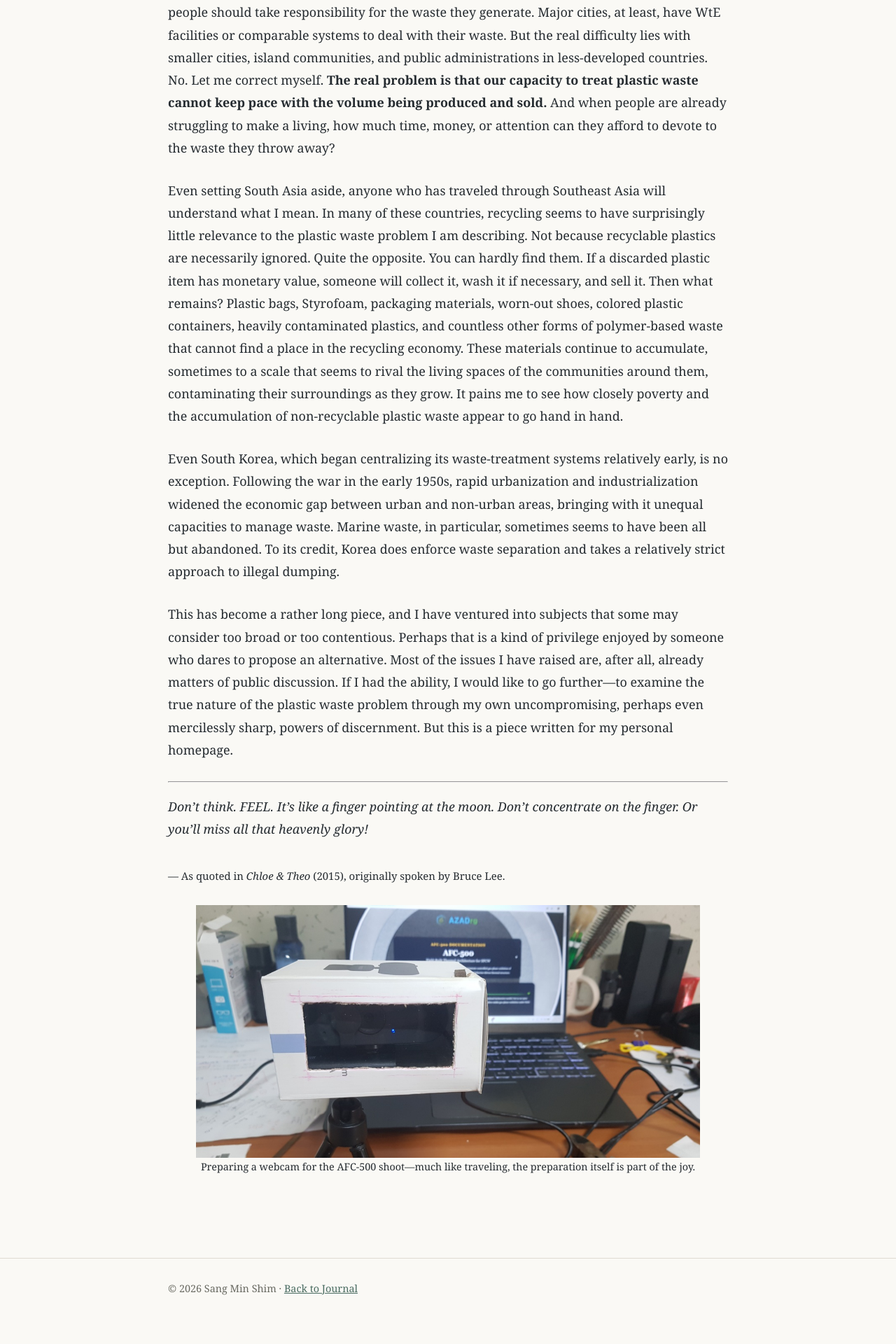
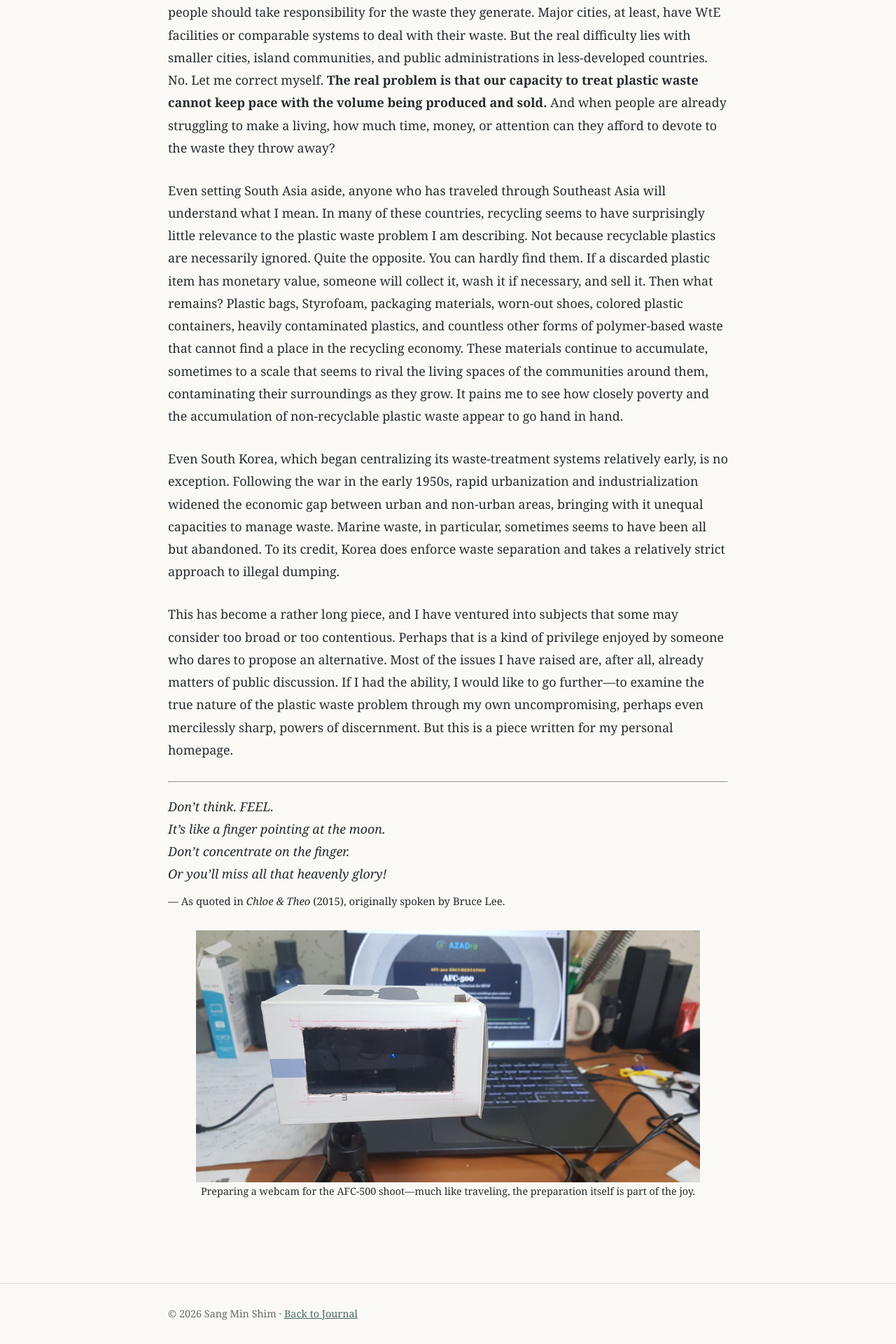
Before and after one commit to ssimsangmin49-creator/personal-home, a Jekyll site: the page built from _posts/2026-10-31-some-thoughts-on-plastic-waste.md, in a window 1280 px wide. Shown: the part 1846-3766 px from the top of the page at 70% size. Built offline with Jekyll 4.4.1, drawn with Linux system fonts in a browser that asks for light colours; before the commit the page ends 3730 px from its top, so only the background shows below that.

```diff
--- a/_posts/2026-10-31-some-thoughts-on-plastic-waste.md
+++ b/_posts/2026-10-31-some-thoughts-on-plastic-waste.md
@@ -26,11 +26,10 @@ This has become a rather long piece, and I have ventured into subjects that some
 
 ---
 
-*Don't think. FEEL.*
-*It's like a finger pointing at the moon.*
-*Don't concentrate on the finger.*
-*Or you'll miss all that heavenly glory!*
-
+*Don't think. FEEL.*<br>
+*It's like a finger pointing at the moon.*<br>
+*Don't concentrate on the finger.*<br>
+*Or you'll miss all that heavenly glory!*<br>
 <sub>— As quoted in *Chloe & Theo* (2015), originally spoken by Bruce Lee.</sub>
 
 <figure>
```
